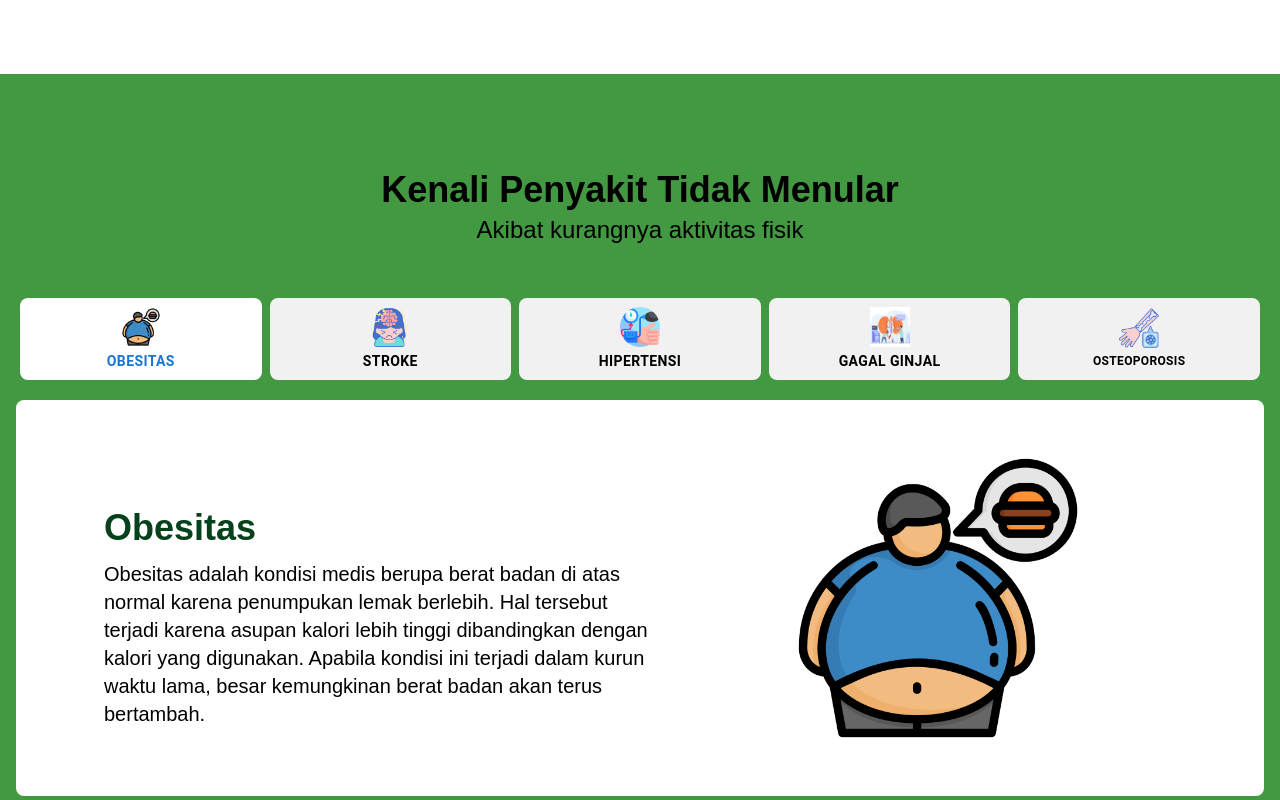
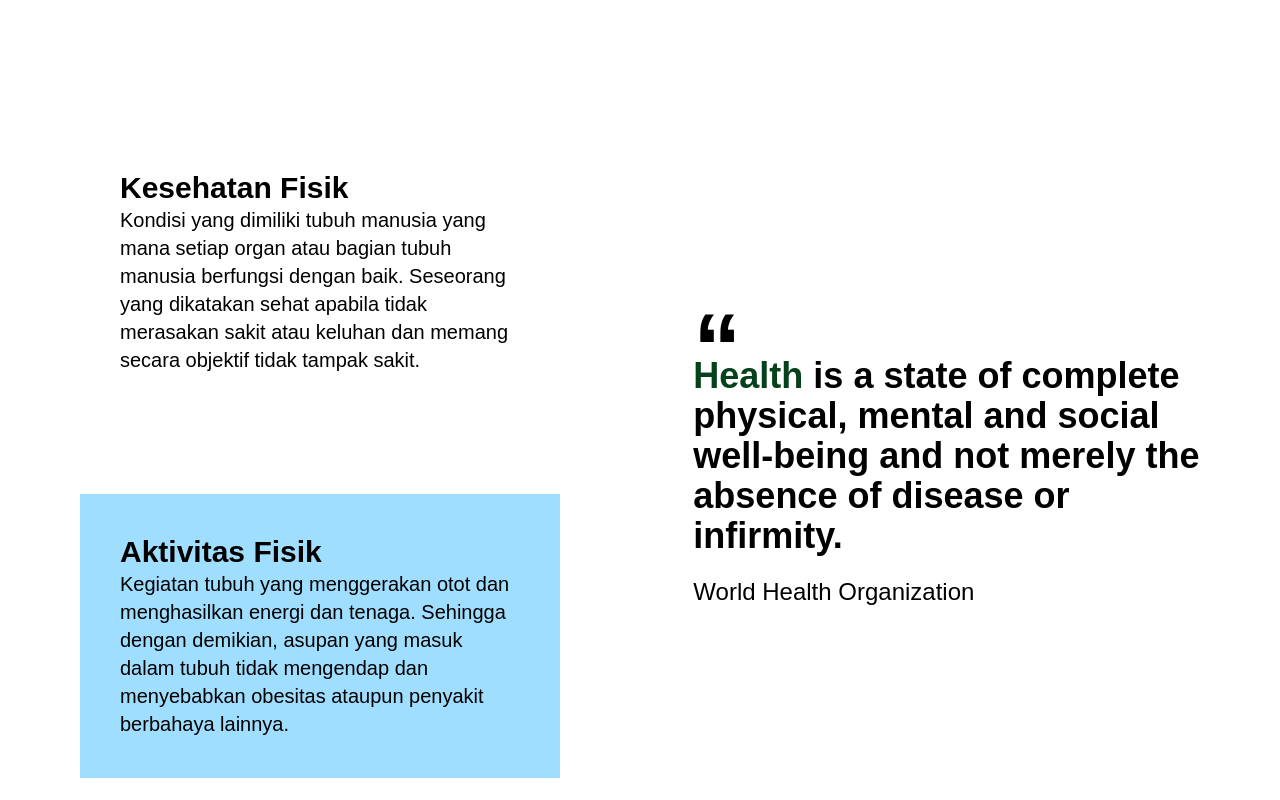
Before and after one commit to mybezen/prj-sagas, a React (Vite) app: page / in a window 1280 px wide. Shown: the part 1640-2440 px from the top of the page. Built offline with nearby package versions, Linux system fonts and the light colour scheme.

Commit message:
Edit introduction section.

```diff
--- a/src/pages/Home.jsx
+++ b/src/pages/Home.jsx
@@ -8,6 +8,7 @@ import TextBlock from '../sections/TextBlock';
 import Information from '../sections/Information';
 import IconLabelTabs from '../components/Tabs';
 import CustomLabels from '../components/Charts';
+import Introduction from '../sections/Introduction';
 
 function Home() {
   useEffect(() => {
@@ -19,12 +20,13 @@ function Home() {
   }, []);
 
   return (
-    <div className=''>
+    <div className="">
       <StickyNavbar />
 
       <div className="scrollable-container">
         <LandingPage />
         <TextBlock />
+        <Introduction />
         <IconLabelTabs />
         <Information />
         <CustomLabels />
--- a/src/sections/Introduction.jsx
+++ b/src/sections/Introduction.jsx
@@ -11,12 +11,41 @@ function Introduction() {
     AOS.refresh();
   }, []);
 
-  const sehat =
-      'Health is a state of complete physical, mental and social well-being and not merely the absence of disease or infirmity.',
-    kesehatanFisik =
-      'Kesehatan fisik adalah kondisi yang dimiliki tubuh manusia yang mana setiap organ atau bagian tubuh manusia berfungsi dengan baik. Seseorang yang dikatakan sehat apabila tidak merasakan sakit atau keluhan dan memang secara objektif tidak tampak sakit.',
-    aktifitasFisik =
-      'aktivitas fisik adalah kegiatan tubuh yang menggerakan otot dan menghasilkan energi dan tenaga. Sehingga dengan demikian, asupan yang masuk dalam tubuh tidak mengendap dan menyebabkan obesitas ataupun penyakit berbahaya lainnya.';
+  const kesehatanFisik =
+      'Kondisi yang dimiliki tubuh manusia yang mana setiap organ atau bagian tubuh manusia berfungsi dengan baik. Seseorang yang dikatakan sehat apabila tidak merasakan sakit atau keluhan dan memang secara objektif tidak tampak sakit.',
+    aktivitasFisik =
+      'Kegiatan tubuh yang menggerakan otot dan menghasilkan energi dan tenaga. Sehingga dengan demikian, asupan yang masuk dalam tubuh tidak mengendap dan menyebabkan obesitas ataupun penyakit berbahaya lainnya.';
+
+  return (
+    <div
+      className="lg:h-screen w-full flex lg:flex-row flex-col-reverse poppins-regular lg:mt-0 mt-12"
+      id="introduction"
+    >
+      <div className="lg:w-1/2 flex flex-col justify-center items-center">
+        <div className="w-9/12 bg-[#A0DEFF] lg:bg-white p-10 lg:mb-20 mb-10">
+          <h2 className="lg:text-3xl text-2xl poppins-bold">Kesehatan Fisik</h2>
+          <p className="lg:text-xl text-lg">{kesehatanFisik}</p>
+        </div>
+        <div className=" bg-lime-gr lg:bg-[#A0DEFF] w-9/12 p-10">
+          <h2 className="lg:text-3xl text-2xl poppins-bold">Aktivitas Fisik</h2>
+          <p className="lg:text-xl text-lg">{aktivitasFisik}</p>
+        </div>
+      </div>
+      <div className="lg:w-1/2 flex justify-center items-center lg:mb-0 mb-14">
+        <div className="poppins-bold w-10/12">
+          <span className="block lg:text-8xl text-6xl">“</span>
+          <p className="lg:text-4xl text-3xl lg:-mt-10 -mt-8 lg:mb-5 mb-2">
+            <span className="text-dark-gr">Health</span> is a state of complete
+            physical, mental and social well-being and not merely the absence of
+            disease or infirmity.
+          </p>
+          <span className="text-2xl font-medium">
+            World Health Organization
+          </span>
+        </div>
+      </div>
+    </div>
+  );
 }
 
 export default Introduction;
```
Lines whose indentation alone changed are shown as unchanged.
